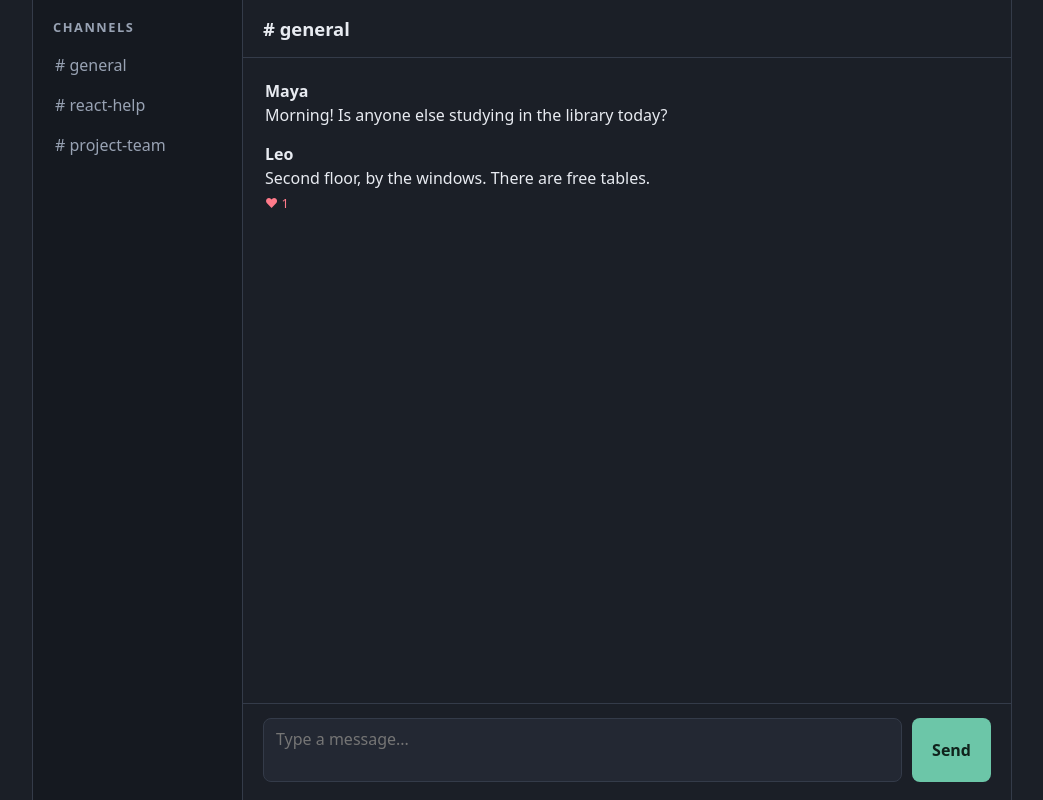
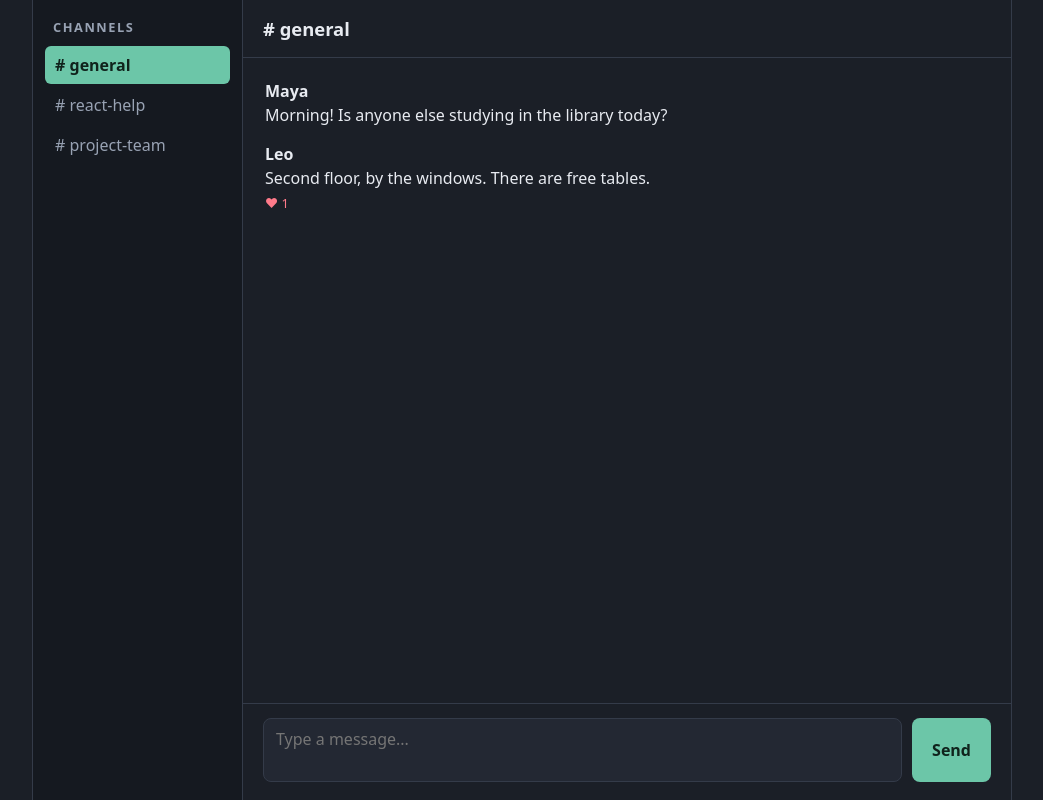
Before and after one commit to KJeansGR/SDEV355-study-group-chat, a React (Vite) app: page / in a window 1280 px wide. Shown: the whole page, without its empty margins (118-1161 px from the left). Built offline with nearby package versions, Linux system fonts and the light colour scheme.

Commit message:
finished step 7

```diff
--- a/src/App.jsx
+++ b/src/App.jsx
@@ -3,13 +3,20 @@ import Sidebar from "./components/Sidebar.jsx";
 import ChatHeader from "./components/ChatHeader.jsx";
 import MessageList from "./components/MessageList.jsx";
 import Composer from "./components/Composer.jsx";
+import { useState } from "react";
+export default function App() {
 
-export default function App() {
+    const [activeId, setActiveId] = useState("general");
+    const channel = CHANNELS.find((c)=> c.id === activeId);
   return (
     <div className="app">
-      <Sidebar channels={CHANNELS} />
+      <Sidebar
+        channels={CHANNELS}
+        activeId={activeId}
+        onSelectChannel={setActiveId}
+       />
       <main className="main">
-        <ChatHeader channel={CHANNELS[0]} />
+        <ChatHeader channel= {channel} />
         <MessageList messages={SEED_MESSAGES.general} />
         <Composer />
       </main>
--- a/src/components/Sidebar.jsx
+++ b/src/components/Sidebar.jsx
@@ -1,18 +1,25 @@
-export default function Sidebar({ channels }) {
+import { useState } from "react";
 
-  function handleChannelClick(e, channel){
-    console.log("clicked", channel.name);
-    console.log("type: ", e.type);
-    console.log("target: ", e.target.tagName, e.target.textContent);
-    console.log("A real browser event underneath: ", e.nativeEvent instanceof MouseEvent);
-  }
+
+export default function Sidebar({ channels, activeId, onSelectChannel}) {
+
+  // const [activeId, setActiveId] = useState("general");
+
+
+  // function handleChannelClick(e, channel){
+  //   console.log("clicked", channel.name);
+  //   console.log("type: ", e.type);
+  //   console.log("target: ", e.target.tagName, e.target.textContent);
+  //   console.log("A real browser event underneath: ", e.nativeEvent instanceof MouseEvent);
+  // }
 
   return (
     <nav className="sidebar">
       <h2>Channels</h2>
       {channels.map((channel) => (
-        <button key={channel.id} className="channel"
-          onClick={(e)=>{ handleChannelClick(e, channel)}}
+        <button key={channel.id}
+        className={channel.id === activeId ? "channel active" : "channel"}
+        onClick={()=>onSelectChannel(channel.id)}
         >
           # {channel.name}
         </button>
```
